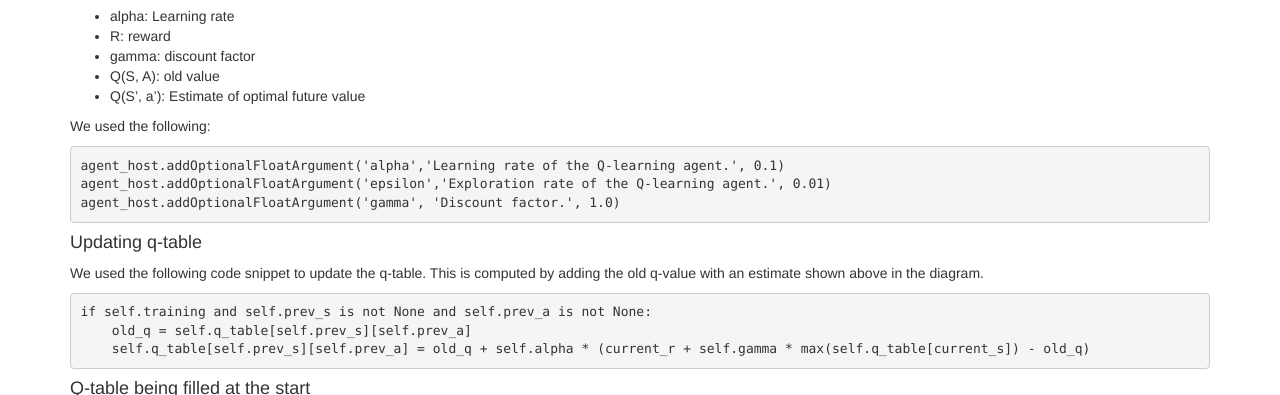
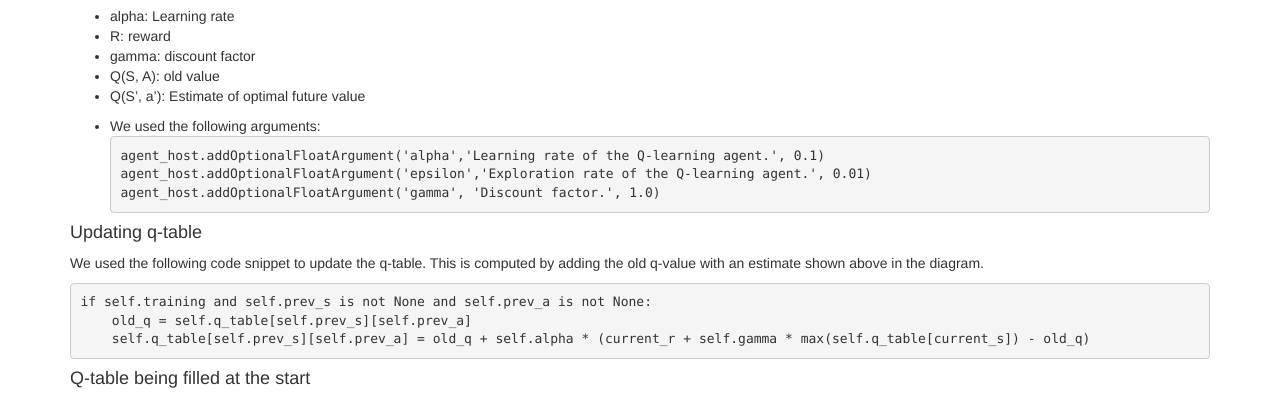
Before and after one commit to armaansd/pac-mAIn, a Jekyll site: the page built from docs/final.md, in a window 1280 px wide and 900 px high, scrolled down 4449 px, cut to the strip 142-537 px from the top of the window. Built offline with Jekyll 4.4.1, drawn with Linux system fonts in a browser that asks for light colours.

Commit message:
Update final.md

````diff
--- a/docs/final.md
+++ b/docs/final.md
@@ -146,7 +146,7 @@ Q-Learning uses the following equation to update its table where Q(S, A) is the
 - Q(S, A): old value
 - Q(S', a'): Estimate of optimal future value
 
-We used the following:
+- We used the following arguments:
 ```python
 agent_host.addOptionalFloatArgument('alpha','Learning rate of the Q-learning agent.', 0.1)
 agent_host.addOptionalFloatArgument('epsilon','Exploration rate of the Q-learning agent.', 0.01)
````
